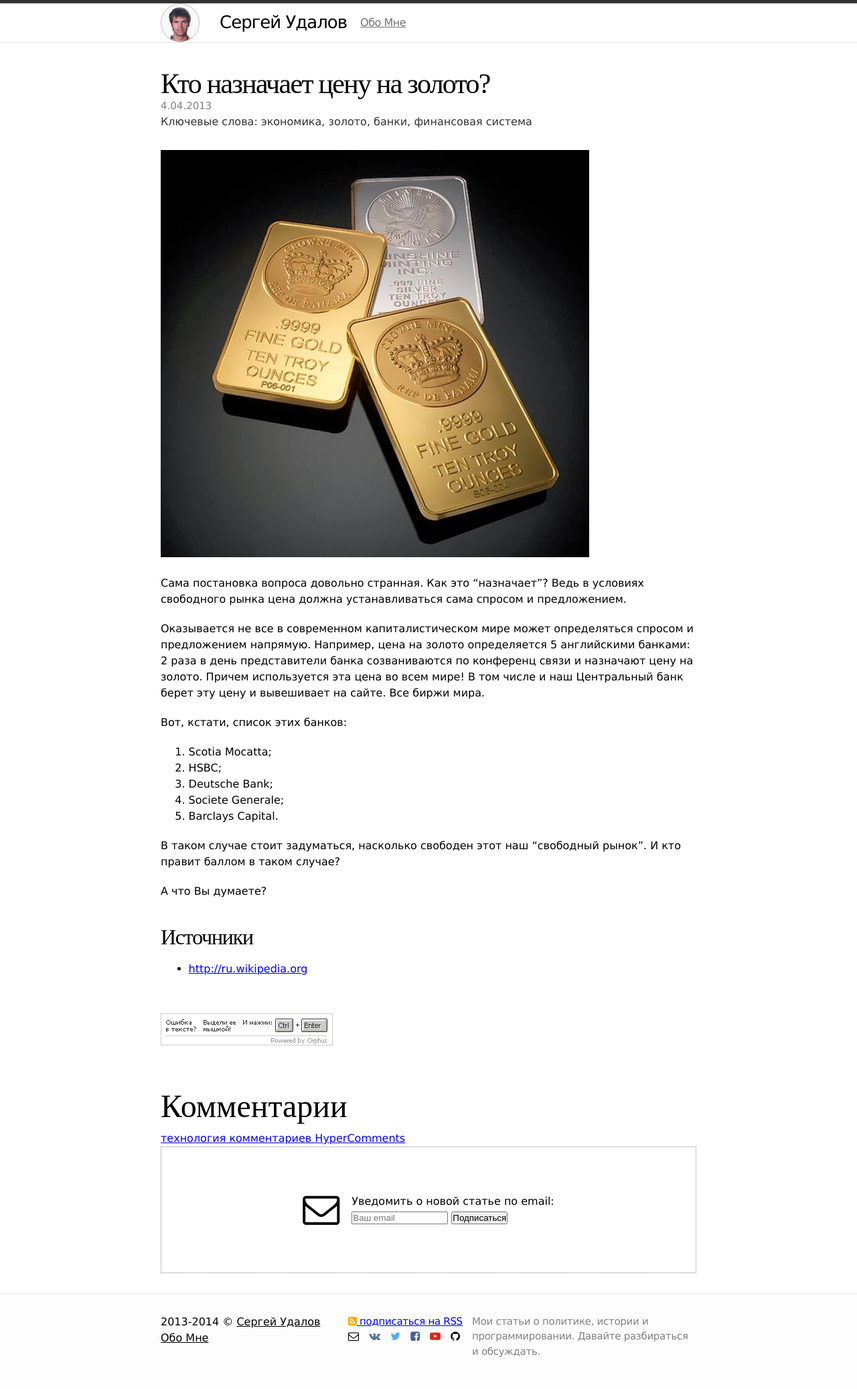
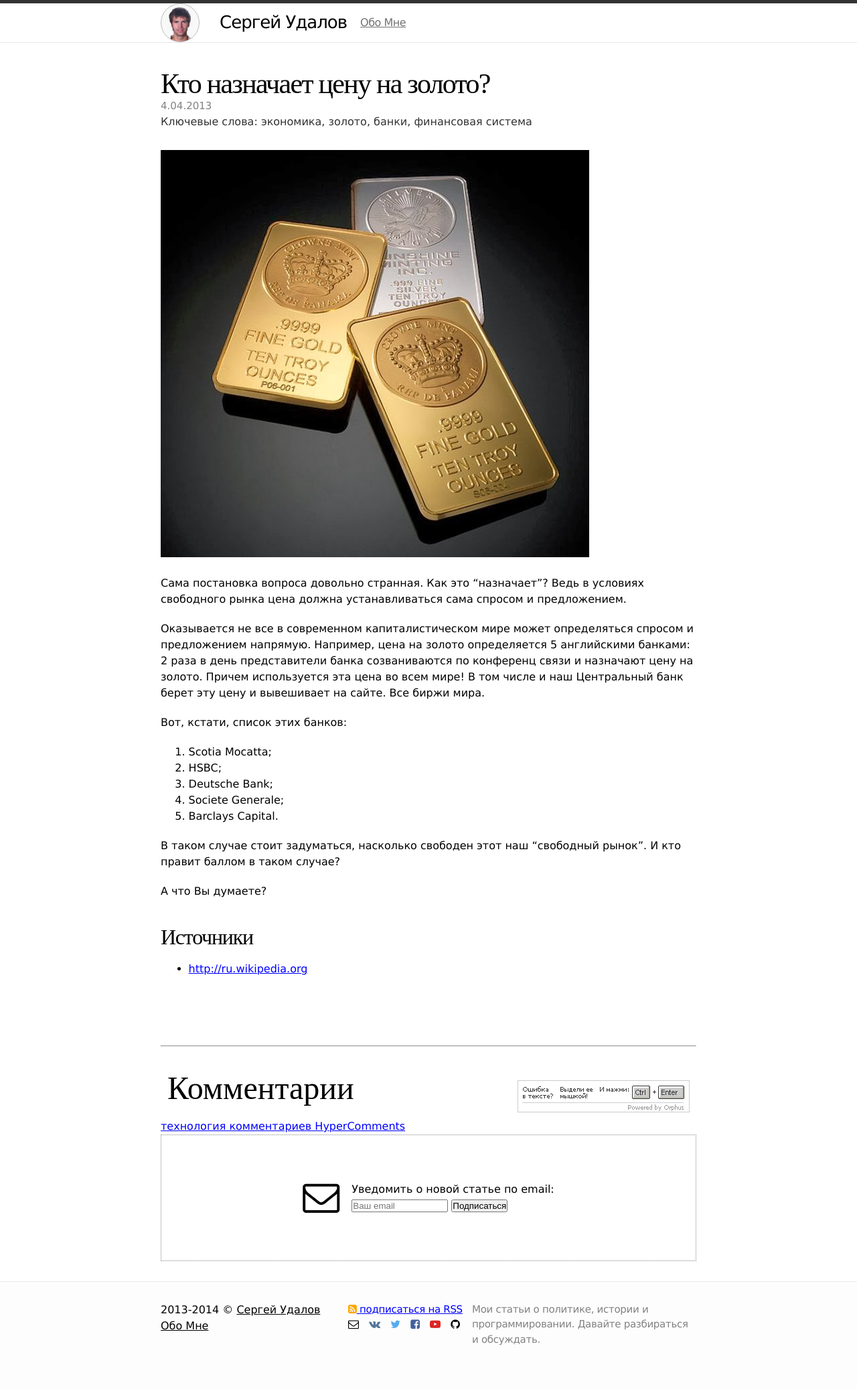
Before and after one commit to sergio-fry/blog, a Jekyll site: the page built from _posts/2013-04-04-kto-naznachaet-cenu-na-zoloto.markdown, in a window 1280 px wide. Shown: the whole page at 67% size. Built offline with Jekyll 4.4.1, drawn with Linux system fonts in a browser that asks for light colours; nearby versions of some CDN libraries; a script that is not in the unit is left out; comment, search, counter and statistics services are not loaded.

Commit message:
comments -> orphus

```diff
--- a/_includes/hypercomments.html
+++ b/_includes/hypercomments.html
@@ -1,9 +1,4 @@
-<br />
-<br />
-<br />
 <a name="comments"></a>
-
-<h2 style="font-size: 300%">Комментарии</h2>
 
 <div id="hypercomments_widget"></div>
 <script type="text/javascript">
--- a/_layouts/page.html
+++ b/_layouts/page.html
@@ -37,11 +37,27 @@ layout: compact
   {{ content }}
   </article>
 
-  {% if page.disableOrphus == null %}
-    <br />
-    <script type="text/javascript" src="/js/orphus.js"></script>
-    <a href="http://www.orphus.ru" id="orphus" target="_blank"><img alt="Система Orphus" src="/images/orphus.gif" border="0" width="257" height="48" /></a>
-  {% endif %}
+  <br />
+  <br />
+  <br />
+  <hr />
+  <br />
+  <table class="no-border" width="100%">
+    <tr>
+      <td valign="top">
+        {% if page.disableComments == null %}
+          <h2 style="font-size: 300%">Комментарии</h2>
+        {% endif %}
+      </td>
+      <td align="right" valign="top">
+        {% if page.disableOrphus == null %}
+          <br />
+          <script type="text/javascript" src="/js/orphus.js"></script>
+          <a href="http://www.orphus.ru" id="orphus" target="_blank"><img alt="Система Orphus" src="/images/orphus.gif" border="0" width="257" height="48" /></a>
+        {% endif %}
+      </td>
+    </tr>
+  </table>
 
 
   <script src="/js/toc.min.js"></script>
@@ -61,6 +77,7 @@ layout: compact
 
 
   {% if page.disableComments == null %}
+
     {% include hypercomments.html href=page.hypercommentsHref %}
   {% endif %}
 </div>
```
